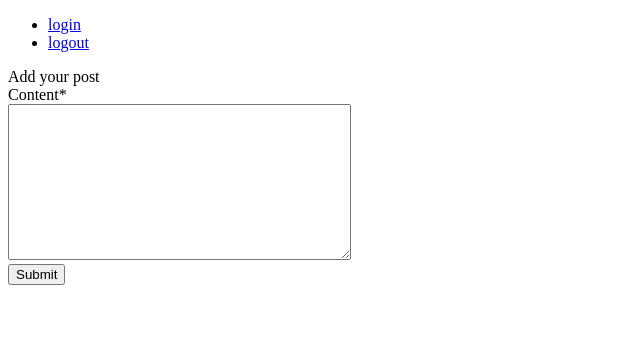
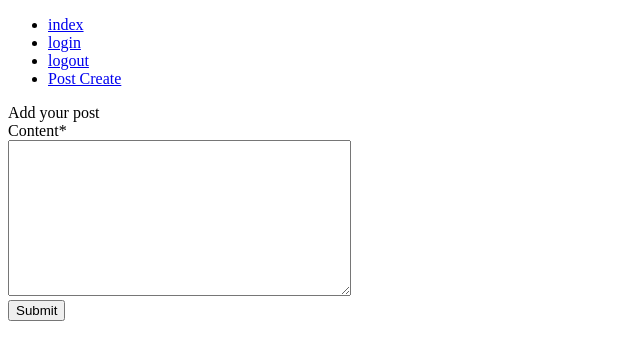
Before and after one commit to anuphong-github/Social-Networking, a Django app: page /post/new/ in a window 1280 px wide. Shown: the top 360 px of the page, without its empty margins (0-640 px from the left). Run offline with Django 3.2, Linux system fonts and the light colour scheme; a user stored in the database is signed in; some libraries are stand-ins or nearby versions.

Commit message:
Add Class PostUpdate() /blog/views.py

```diff
--- a/blog/templates/blog/base.html
+++ b/blog/templates/blog/base.html
@@ -9,8 +9,10 @@
 
     <nav>
       <ul>
+        <li><a href="/">index</a></li>
         <li>  <a href="/login">login</a></li>
         <li>  <a href="/logout">logout</a></li>
+        <li><a href="/post/new">Post Create</a></li>
       </ul>
     </nav>
 
--- a/blog/templates/blog/home.html
+++ b/blog/templates/blog/home.html
@@ -19,10 +19,8 @@
       <td>{{ post.date_posted | date:"H:i l, d.m.y" }}</td>
       <td>
         {% if post.author == user %}
-             <a class="material-icons ml-2"
-                style="font-size: 14px"
-                     href="{% url 'post-delete' post.id %}">Delete</a>
-
+             <a href="{% url 'post-delete' post.id %}">Delete</a>
+             <a href="{% url 'post-update' post.id %}">Update</a>
          {%  endif %}
       </td>
     </tr>
--- a/blog/urls.py
+++ b/blog/urls.py
@@ -4,6 +4,7 @@ from .views import (
     UserPostView,
     PostCreate,
     PostDelete,
+    PostUpdate,
 )
 
 urlpatterns = [
@@ -11,5 +12,5 @@ urlpatterns = [
     path('user/<str:username>', UserPostView.as_view(), name='user-posts'),
     path('post/new/',PostCreate.as_view(),name='post-create'),
     path('post/<int:pk>/del',PostDelete.as_view(),name='post-delete'),
-
+    path('post/<int:pk>/update/',PostUpdate.as_view(),name='post-update'),
 ]
--- a/blog/views.py
+++ b/blog/views.py
@@ -107,3 +107,21 @@ class PostDelete(LoginRequiredMixin, UserPassesTestMixin,DeleteView):
 
     def test_func(self):
         return is_users(self.get_object().author,self.request.user)
+
+class PostUpdate(LoginRequiredMixin,UserPassesTestMixin,UpdateView):
+    model = Post
+    fields = ['content']
+    template_name = 'blog/post-create.html'
+    success_url = '/'
+
+    def form_valid(self, form):
+        form.instance.author = self.request.user
+        return super().form_valid(form)
+
+    def test_func(self):
+        return is_users(self.get_object().author,self.request.user)
+
+    def get_context_data(self, **kwargs):
+        data = super().get_context_data(**kwargs)
+        data['tag'] = 'Edit'
+        return data
```
Also changed, not shown: db.sqlite3.
